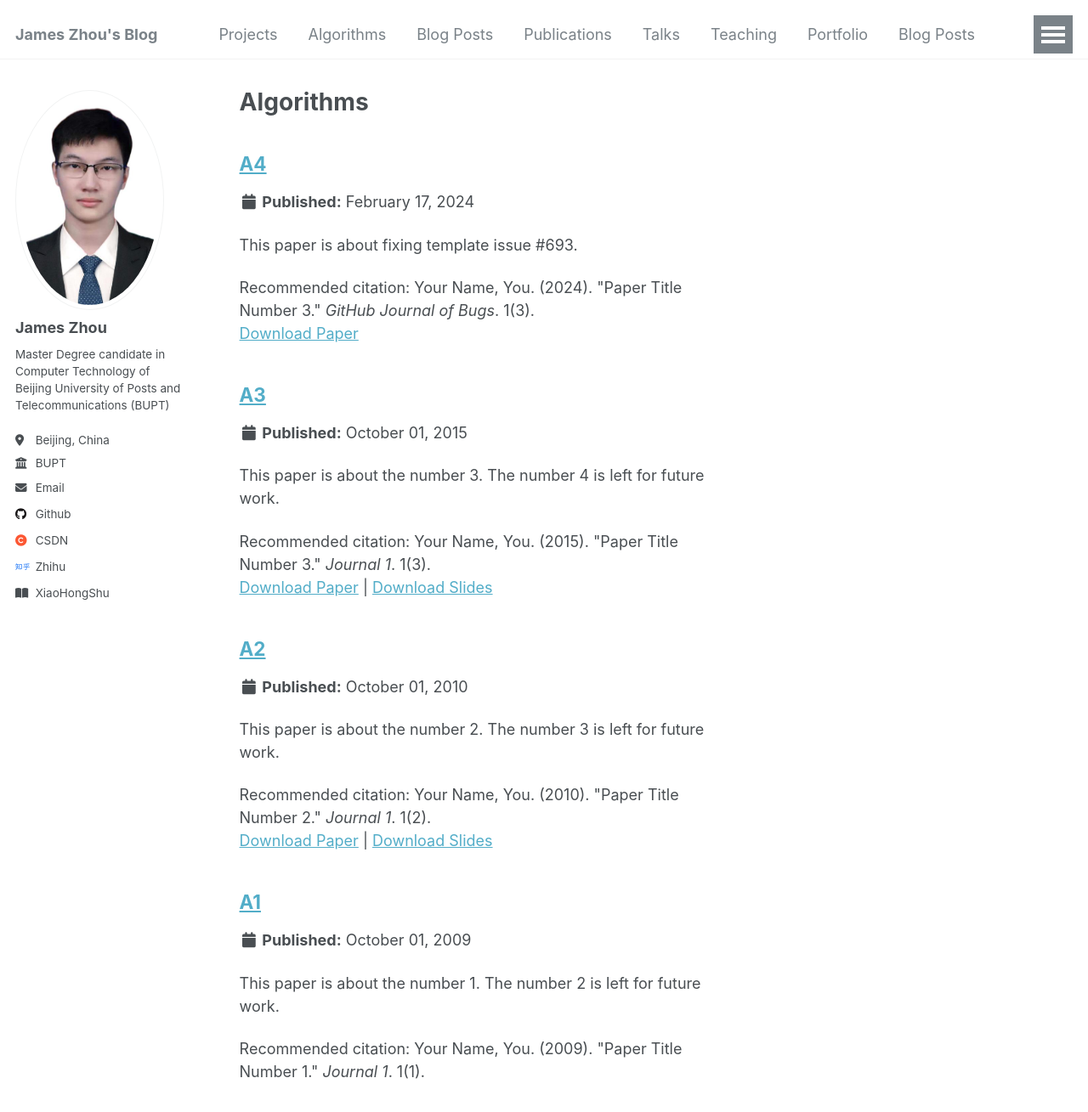
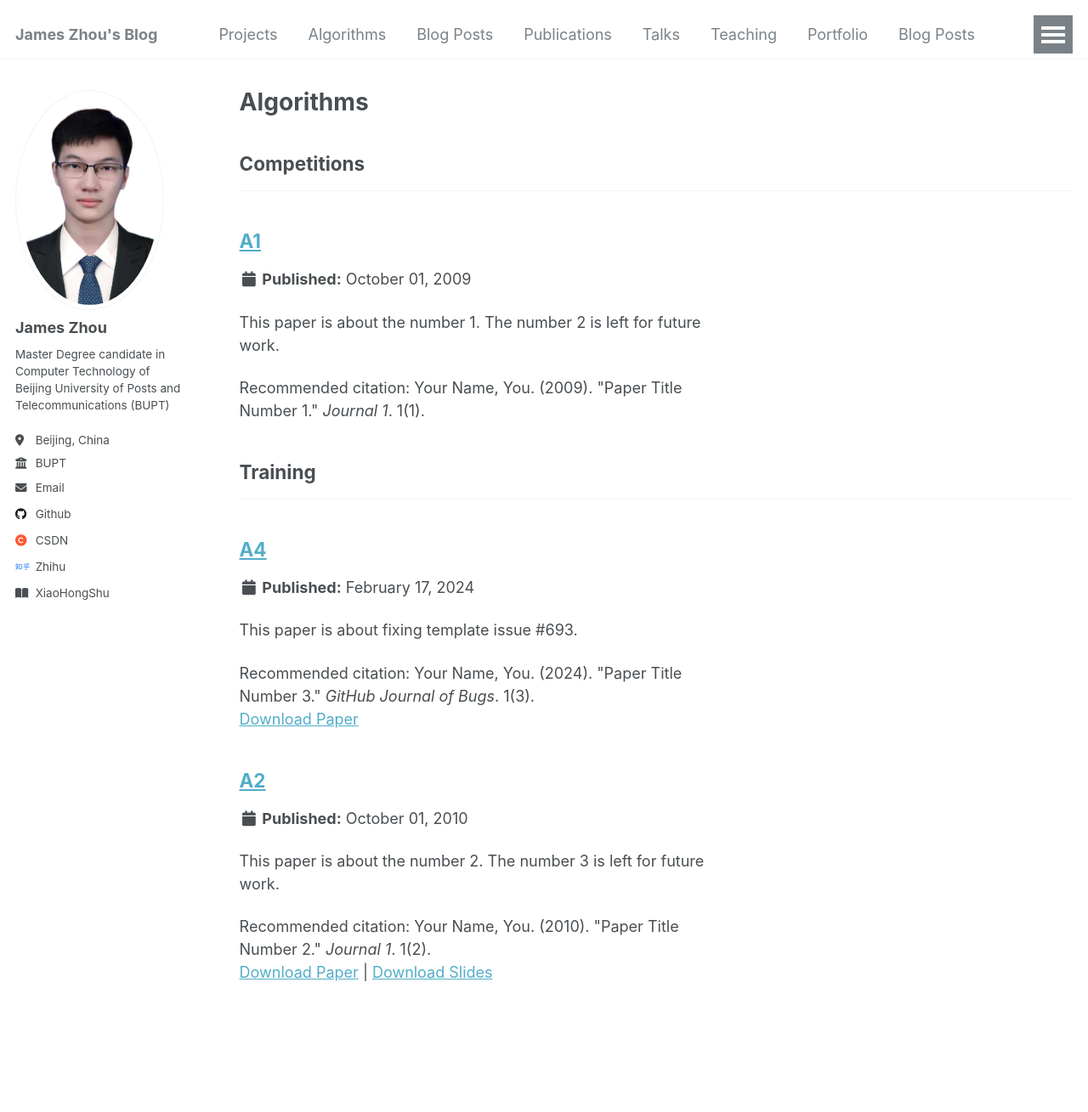
Before and after one commit to jameszhou12138/jameszhou12138.github.io, a Jekyll site: the page built from _pages/algorithms.html, in a window 1280 px wide and 1400 px high. Shown: the top 1309 px of the window at 85% size. Built offline with Jekyll 4.4.1, drawn with Linux system fonts in a browser that asks for light colours; some of the changed lines change nothing that is shown.

Commit message:
show titles in algorithms page

```diff
--- a/_config.yml
+++ b/_config.yml
@@ -76,7 +76,7 @@
   xiaohongshu      : "https://www.xiaohongshu.com/user/profile/63051068000000000f004d60"
 
 # Algorithm Category - The following the list of Algorithm categories and their headings
-algorithms_category:
+algorithm_category:
   templates:
     title: 'Templates'
   competitions:
```
